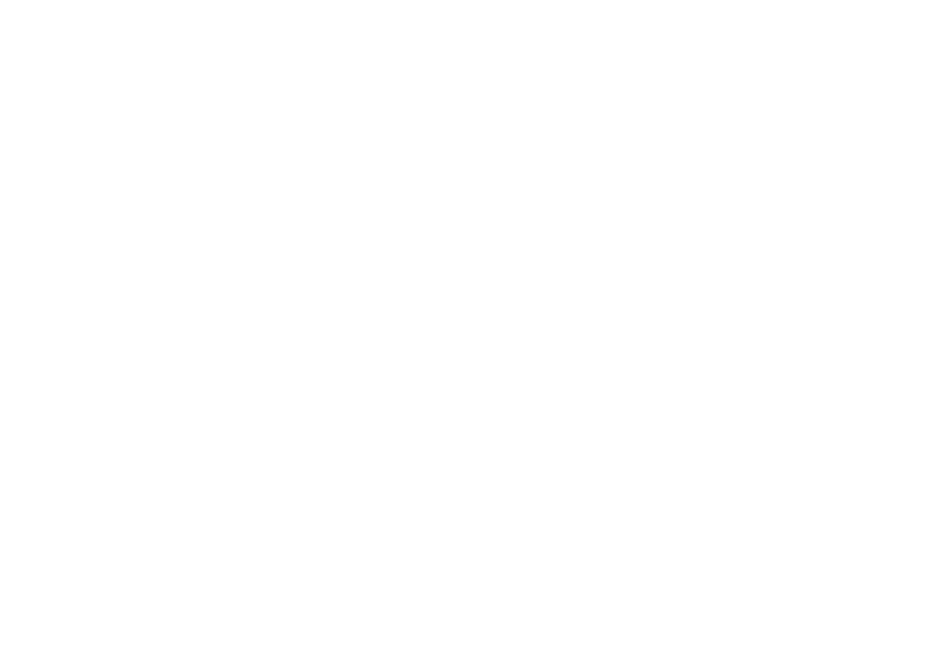
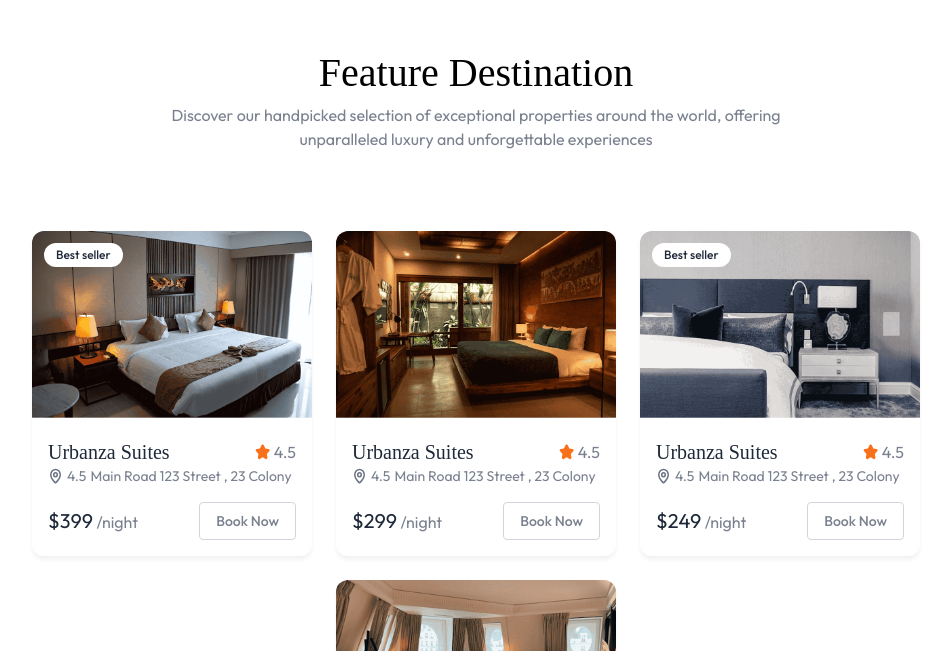
Before and after one commit to vikas34/HotelFinder, a React (Vite) app in the folder client/: page / in a window 1280 px wide. Shown: the part 829-1480 px from the top of the page, without its empty margins (164-1115 px from the left). Before the commit the page ends 800 px from the top, so only its background shows below. Built offline with nearby package versions, Linux system fonts and the light colour scheme; no server answers.

Commit message:
Create Images Card with scrolling effect on nav bar

```diff
--- /dev/null
+++ b/client/src/Components/FeatureDestination.jsx
@@ -0,0 +1,27 @@
+import React from "react";
+import { roomsDummyData } from "../assets/assets";
+import HotelCard from "./HotelCard";
+import Title from "./Title";
+import { useNavigate } from "react-router-dom";
+
+const FeatureDestination = () => {
+
+  const navigate = useNavigate();
+  return (
+    <div className="flex flex-col items-center px-6 md:px-16 lg:px-24 bg-slate-150 py-20">
+      <Title
+        title="Feature Destination"
+        subTitle="Discover our handpicked selection of exceptional properties around the world, offering
+                  unparalleled luxury and unforgettable experiences"
+      />
+      <div className="flex flex-wrap items-center justify-center gap-6 mt-20">
+        {roomsDummyData.slice(0, 4).map((room, index) => (
+          <HotelCard key={room._id} room={room} index={index} />
+        ))}
+      </div>
+      <button onClick={()=>{navigate('/rooms'); scrollTo(0,0)}} className="my-16 px-4 py-2 text-sm font-medium border border-gray-300 rounded bg-white hover:bg-gray-100 transition-all cursor-pointer">View All Destinations </button>
+    </div>
+  );
+};
+
+export default FeatureDestination;
--- /dev/null
+++ b/client/src/Components/HotelCard.jsx
@@ -0,0 +1,47 @@
+import React from "react";
+import { Link } from "react-router-dom";
+import { assets } from "../assets/assets";
+
+const HotelCard = ({room,index}) => {
+  return (
+    <Link
+      to={"/rooms/" + room._id}
+      onClick={() => scrollTo(0, 0)}
+      key={room._id}
+      className="relative max-w-70 w-full rounded-xl overflow-hidden bg-white text-gray-500/90 shadow-[0px_4px_4px_rgba(0,0,0,0.05)]"
+    >
+      <img
+        src={room.images[0]}
+        alt=""
+
+      />
+
+      {index % 2 == 0 && (
+        <p className="px-3 py-1 absolute top-3 left-3 text-xs bg-white text-gray-800 font-medium rounded-full">
+          Best seller
+        </p>
+      )}
+      <div className="p-4 pt-5">
+        <div className=" flex items-center justify-between">
+          <p className="font-playfair text-xl font-medium text-gray-800">
+            {room.hotel.name}
+          </p>
+          <div className="flex items-center gap-1">
+            <img src={assets.starIconFilled} alt="star-Icon" /> 4.5
+          </div>
+        </div>
+        <div className="flex items-center gap-1 text-sm">
+            <img src={assets.locationIcon} alt="location-Icon" /> 4.5
+            <span>{room.hotel.address}</span>
+        </div>
+
+        <div className="flex items-center justify-between mt-4">
+            <p> <span className="text-xl text-gray-800">${room.pricePerNight}</span> /night</p>
+            <button className="px-4 py-2 text-sm font-medium border border-gray-300 rounded hover:bg-gray-100 transition-all cursor-pointer">Book Now</button>
+        </div>
+      </div>
+    </Link>
+  );
+};
+
+export default HotelCard;
--- a/client/src/Components/Navbar.jsx
+++ b/client/src/Components/Navbar.jsx
@@ -1,4 +1,4 @@
-import React from "react";
+import React, { useEffect, useState } from "react";
 import { Form, Link, useLocation, useNavigate } from "react-router-dom";
 import { assets } from "../assets/assets.js";
 import { useClerk, useUser, UserButton } from "@clerk/clerk-react";
@@ -33,21 +33,29 @@
 
   // const ref = React.useRef(null)
 
-  const [isScrolled, setIsScrolled] = React.useState(false);
-  const [isMenuOpen, setIsMenuOpen] = React.useState(false);
+  const [isScrolled, setIsScrolled] = useState(false);
+  const [isMenuOpen, setIsMenuOpen] = useState(false);
 
   const { openSignIn } = useClerk();
   const { user } = useUser();
   const navigate = useNavigate();
   const location = useLocation();
 
-  React.useEffect(() => {
+  useEffect(() => {
+    if (location.pathname !== "/") {
+      setIsScrolled(true);
+      return;
+    } else {
+      setIsScrolled(false);
+    }
+    setIsScrolled((prev) => (location.pathname !== "/" ? true : prev));
+
     const handleScroll = () => {
       setIsScrolled(window.scrollY > 10);
     };
     window.addEventListener("scroll", handleScroll);
     return () => window.removeEventListener("scroll", handleScroll);
-  }, []);
+  }, [location.pathname]);
 
   return (
     <nav
@@ -60,14 +68,15 @@
       {/* Logo */}
 
       <Link to="/" className="flex items-center gap-2">
-        {<img src={"logo.png"} className=" w-45" />}
+        {<img src={"logo.png"} className=" w-35 md:w-45" />}
       </Link>
 
       {/* Desktop Nav */}
 
       <div className="hidden md:flex items-center gap-4 lg:gap-8">
         {navLinks.map((link, i) => (
-          <a key={i}
+          <a
+            key={i}
             href={link.path}
             className={`group flex flex-col gap-0.5 ${
               isScrolled ? "text-gray-700" : "text-white"
@@ -83,9 +92,9 @@
         ))}
         <button
           onClick={() => navigate("/owner")}
-          className={`border px-4 py-1 text-sm font-light rounded-full cursor-pointer ${
+          className={`border px-4 py-2 text-sm font-light rounded-full cursor-pointer ${
             isScrolled ? "text-black" : "text-white"
-          } transition-all`}
+          } transition-all hover:bg-black hover:text-white hover:border-none`}
         >
           Dashboard
         </button>
@@ -141,7 +150,7 @@
           onClick={() => setIsMenuOpen(!isMenuOpen)}
           src={assets.menuIcon}
           alt="menu-icon"
-          className={`${isScrolled && "invert"}  h-4`}
+          className={`${isScrolled && "invert " }  h-4 cursor-pointer` }
         />
       </div>
 
@@ -153,10 +162,10 @@
         }`}
       >
         <button
-          className="absolute top-4 right-4"
+          className="absolute top-4 right-4 "
           onClick={() => setIsMenuOpen(false)}
         >
-          <img src={assets.closeIcon} alt="close-menu " className="h-6.5" />
+          <img src={assets.closeIcon} alt="close-menu " className="h-6.5 cursor-pointer" />
         </button>
 
         {navLinks.map((link, i) => (
--- /dev/null
+++ b/client/src/Components/Title.jsx
@@ -0,0 +1,12 @@
+import React from 'react'
+
+const Title = ({title, subTitle, align, font}) => {
+  return (
+    <div className={`flex flex-col justify-center items-center text-center ${align === "left" && "md:item-start md:text-left" }`}>
+      <h1 className={`text-4xl md:text-[40px] ${font || "font-playfair"}`}>{title}</h1>
+      <p className='text-sm md:text-base text-gray-500/90 mt-2 max-w-174'>{subTitle}</p>
+    </div>
+  )
+}
+
+export default Title
--- a/client/src/Pages/Home.jsx
+++ b/client/src/Pages/Home.jsx
@@ -1,11 +1,13 @@
 import React from 'react'
 import Hero from '../Components/Hero.jsx'
+import FeatureDestination from '../Components/FeatureDestination.jsx'
 
 
 const Home = () => {
   return (
     <>
       <Hero/>
+      <FeatureDestination/>
     </>
   )
 }
```
